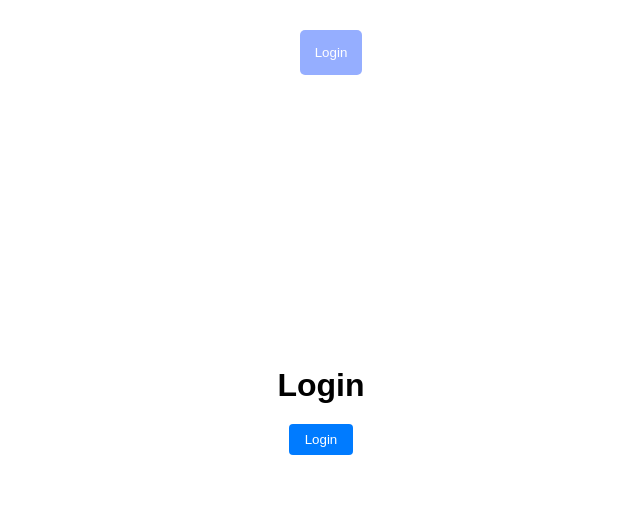
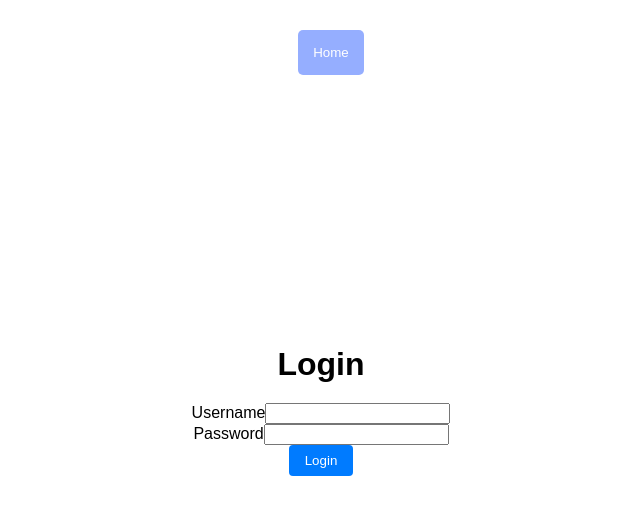
Before and after one commit to aleaguiard/react-project, a React (Vite) app in the folder proyecto-react/: page /login in a window 1280 px wide. Shown: the top 514 px of the page, without its empty margins (319-959 px from the left). Built offline with nearby package versions, Linux system fonts and the light colour scheme; no server answers.

Commit message:
Funcionalidad de inicio de sesión con credenciales en la página de login utilizando mocks y rutas privadas

```diff
--- a/proyecto-react/src/auth/context/AuthContext.tsx
+++ b/proyecto-react/src/auth/context/AuthContext.tsx
@@ -2,8 +2,8 @@ import { createContext } from 'react';
 
 interface AuthContextType {
     logged?: boolean;
-    user?: { id: string; name: string };
-    login: (name: string) => void;
+    user?: { id: number; name: string; password: string };
+    login: (username: string, password: string) => void;
     logout: () => void;
 }
 
--- a/proyecto-react/src/auth/context/AuthProvider.tsx
+++ b/proyecto-react/src/auth/context/AuthProvider.tsx
@@ -2,6 +2,7 @@ import { useReducer } from 'react';
 import { AuthContext } from './AuthContext';
 import { authReducer } from './authReducer';
 import { AuthAction, AuthActionTypes } from '../types/types';
+import { users } from '../../mocks/usersData';
 
 const init = () => {
     const userString = localStorage.getItem('user');
@@ -15,21 +16,30 @@ const init = () => {
 export const AuthProvider = ({ children }: { children: React.ReactNode }) => {
     const [authState, dispatch] = useReducer(authReducer, {}, init);
 
-    const login = (name: string) => {
-        const user = { id: '1', name };
-        const action: AuthAction = {
-            type: AuthActionTypes.LOGIN,
-            payload: user,
-        };
-        localStorage.setItem('user', JSON.stringify(user));
-        dispatch(action);
+    const login = (username: string, password: string) => {
+        const user = users.users.find(
+            (user) => user.nombre === username && user.password === password,
+        );
+
+        if (user) {
+            const action: AuthAction = {
+                type: AuthActionTypes.LOGIN,
+                payload: {
+                    id: user.id,
+                    name: user.nombre,
+                    password: user.password,
+                },
+            };
+            localStorage.setItem('user', JSON.stringify(action.payload));
+            dispatch(action);
+        }
     };
 
     const logout = () => {
+        localStorage.removeItem('user');
         const action: AuthAction = {
             type: AuthActionTypes.LOGOUT,
         };
-        localStorage.removeItem('user');
         dispatch(action);
     };
 
--- a/proyecto-react/src/auth/pages/LoginPage.tsx
+++ b/proyecto-react/src/auth/pages/LoginPage.tsx
@@ -1,23 +1,58 @@
+import { useState, useContext } from 'react';
 import { useNavigate } from 'react-router-dom';
+import { AuthContext } from '../context/AuthContext';
+import { users } from '../../mocks/usersData';
 import Button from '../../components/Button/Button';
-import { useContext } from 'react';
-import { AuthContext } from '../context/AuthContext';
 
 export const LoginPage = () => {
     const { login } = useContext(AuthContext);
     const navigate = useNavigate();
+    const [username, setUsername] = useState('');
+    const [password, setPassword] = useState('');
+    const [error, setError] = useState('');
 
-    const onLogin = () => {
-        login('Alejandro');
-        navigate('/', {
-            replace: true,
-        });
+    const handleSubmit = (e: React.FormEvent<HTMLFormElement>) => {
+        e.preventDefault();
+        const user = users.users.find((u) => u.nombre === username);
+        if (user && user.password === password) {
+            login(username, password);
+            navigate('/');
+        } else {
+            setError('Credenciales incorrectas.');
+        }
     };
 
     return (
         <div className="container mt-5">
             <h1>Login</h1>
-            <Button onClick={onLogin}>Login</Button>
+            {error && <p className="text-danger">{error}</p>}
+            <form onSubmit={handleSubmit}>
+                <div className="mb-3">
+                    <label htmlFor="username" className="form-label">
+                        Username
+                    </label>
+                    <input
+                        type="text"
+                        className="form-control"
+                        id="username"
+                        value={username}
+                        onChange={(e) => setUsername(e.target.value)}
+                    />
+                </div>
+                <div className="mb-3">
+                    <label htmlFor="password" className="form-label">
+                        Password
+                    </label>
+                    <input
+                        type="password"
+                        className="form-control"
+                        id="password"
+                        value={password}
+                        onChange={(e) => setPassword(e.target.value)}
+                    />
+                </div>
+                <Button>Login</Button>
+            </form>
         </div>
     );
 };
--- a/proyecto-react/src/auth/types/types.ts
+++ b/proyecto-react/src/auth/types/types.ts
@@ -1,6 +1,7 @@
 export interface User {
-    id: string;
+    id: number;
     name: string;
+    password: string;
 }
 
 export enum AuthActionTypes {
--- a/proyecto-react/src/components/NavBar/Navbar.tsx
+++ b/proyecto-react/src/components/NavBar/Navbar.tsx
@@ -3,7 +3,7 @@ import { useNavigate } from 'react-router-dom';
 import { AuthContext } from '../../auth/context/AuthContext';
 
 export const Navbar = () => {
-    const { user, logout, login, logged } = useContext(AuthContext);
+    const { user, logout, logged } = useContext(AuthContext);
     console.log(user);
 
     const navigate = useNavigate();
@@ -14,12 +14,16 @@ export const Navbar = () => {
             replace: true,
         });
     };
-
-    const handleLogin = () => {
-        login('User');
-        navigate('/', {
-            replace: true,
-        });
+    const handleClick = () => {
+        if (location.pathname === '/login') {
+            navigate('/', {
+                replace: true,
+            });
+        } else {
+            navigate('/login', {
+                replace: true,
+            });
+        }
     };
 
     return (
@@ -31,8 +35,8 @@ export const Navbar = () => {
                         Logout
                     </button>
                 ) : (
-                    <button className="btnLogin" onClick={handleLogin}>
-                        Login
+                    <button className="btnLogin" onClick={handleClick}>
+                        {location.pathname === '/login' ? 'Home' : 'Login'}{' '}
                     </button>
                 )}
             </div>
--- /dev/null
+++ b/proyecto-react/src/mocks/usersData.ts
@@ -0,0 +1,19 @@
+export const users = {
+    users: [
+        {
+            id: 1,
+            nombre: 'admin',
+            password: '123',
+        },
+        {
+            id: 2,
+            nombre: 'user2',
+            password: '123',
+        },
+        {
+            id: 3,
+            nombre: 'user3',
+            password: '123',
+        },
+    ],
+};
```
Also changed, not shown: proyecto-react/src/mocks/users.json (deleted, +0 -19 lines).
